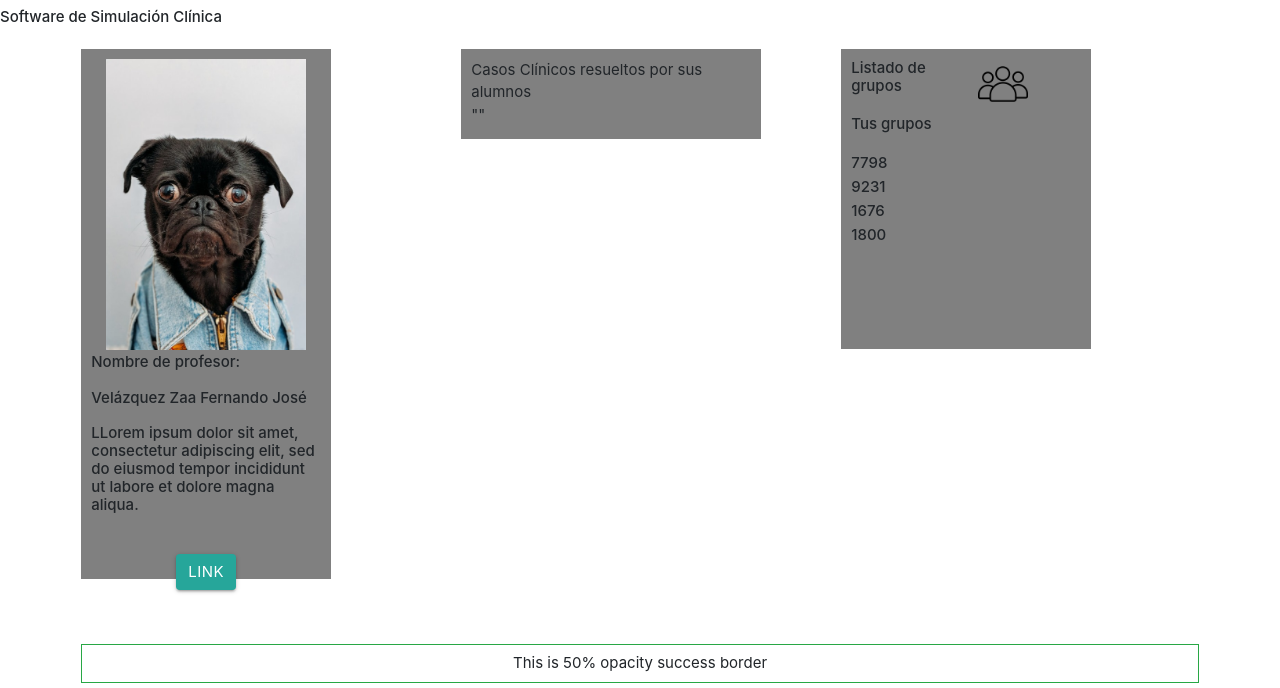
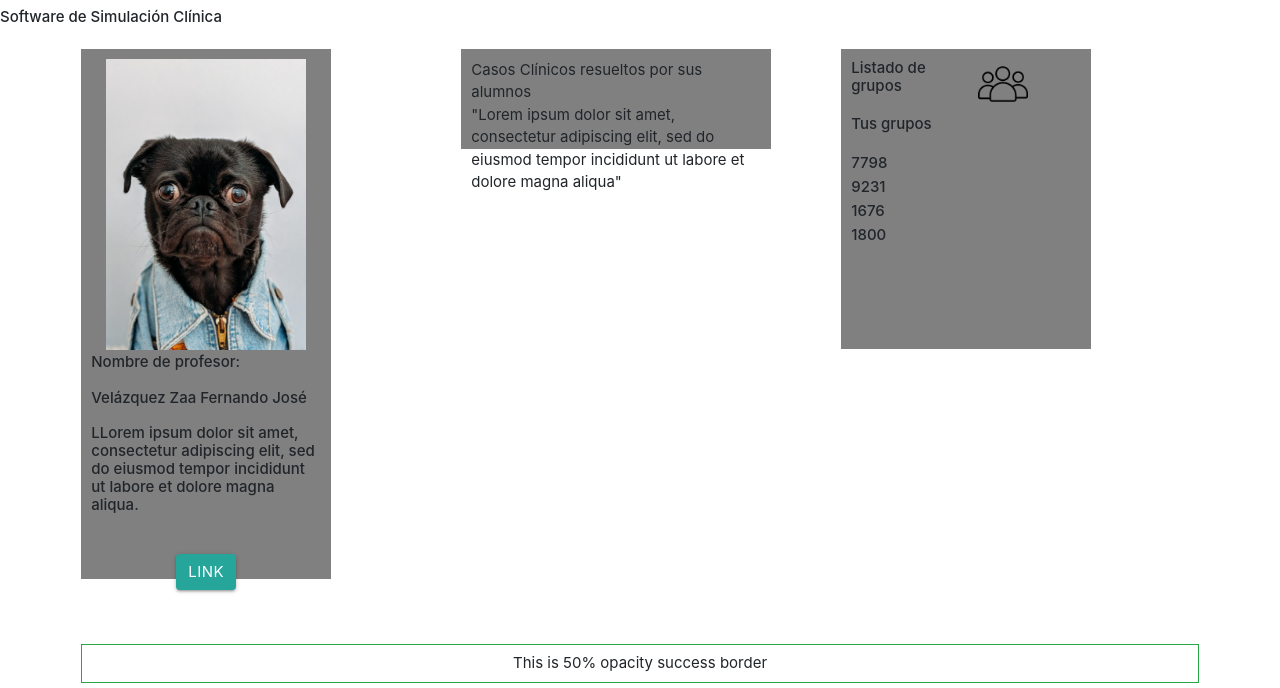
Before and after one commit to JonathanRA949/Entregable-1.1, a plain HTML site: page profesor.html in a window 1280 px wide. Shown: the part 82-770 px from the top of the page. Drawn offline with nearby package versions, Linux system fonts and the light colour scheme.

Commit message:
Jonathan 31/5

```diff
--- a/css/style.css
+++ b/css/style.css
@@ -48,7 +48,7 @@ body {
 }
 
 .container {
-     max-width: 1172px;
+     max-width: 1200px;
 }
 
 a {
@@ -1452,6 +1452,6 @@ ul.img_icon li {
      background-color: gray;
     margin: 5px 0px 0px;
     padding: 10px;
-    height: 90px;
-    width: 300px;
+    height: 100px;
+    width: 310px;
 }
--- a/profesor.html
+++ b/profesor.html
@@ -71,7 +71,9 @@
 
       <div class="col">
         <div class="bloqueLargo">
-          Casos Clínicos resueltos por sus alumnos<br>""
+          Casos Clínicos resueltos por sus alumnos<br>
+          "Lorem ipsum dolor sit amet, consectetur adipiscing elit, sed do eiusmod tempor incididunt ut
+          labore et dolore magna aliqua"
         </div>
       </div>
 
```
